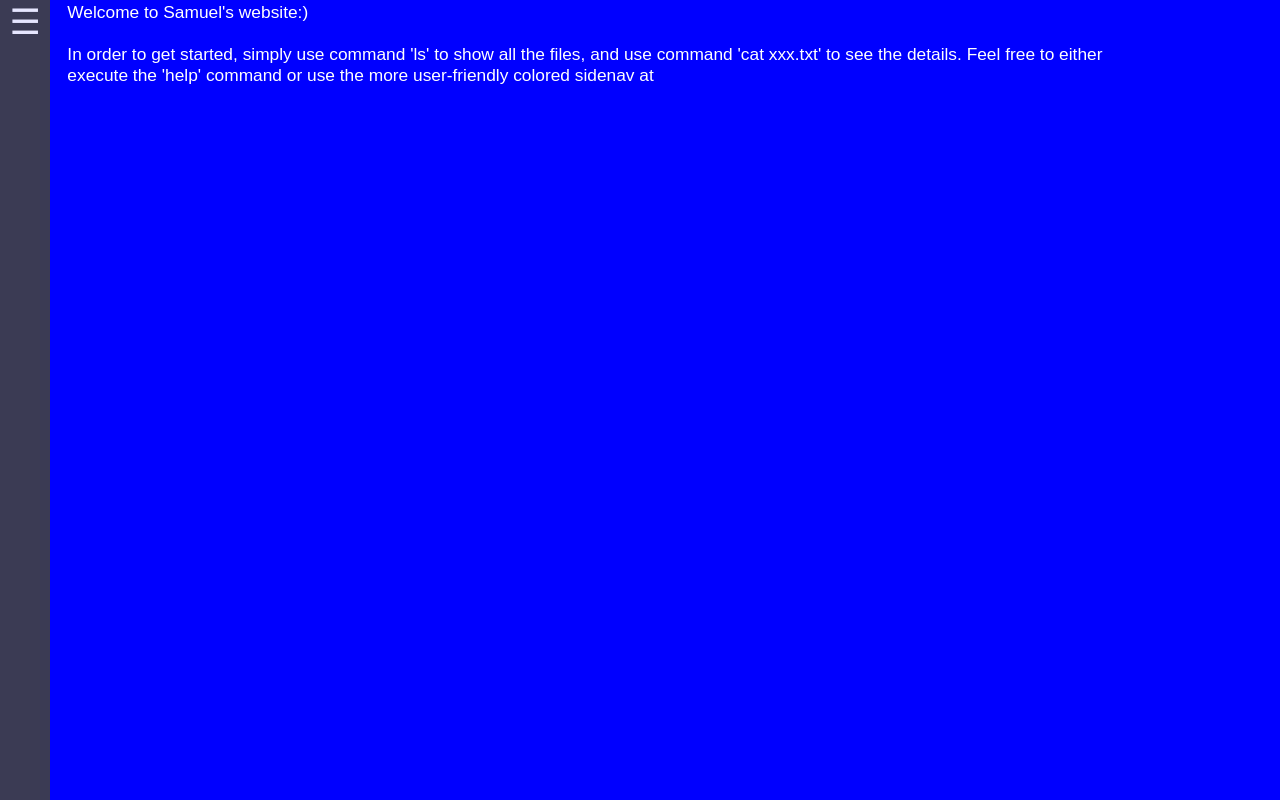
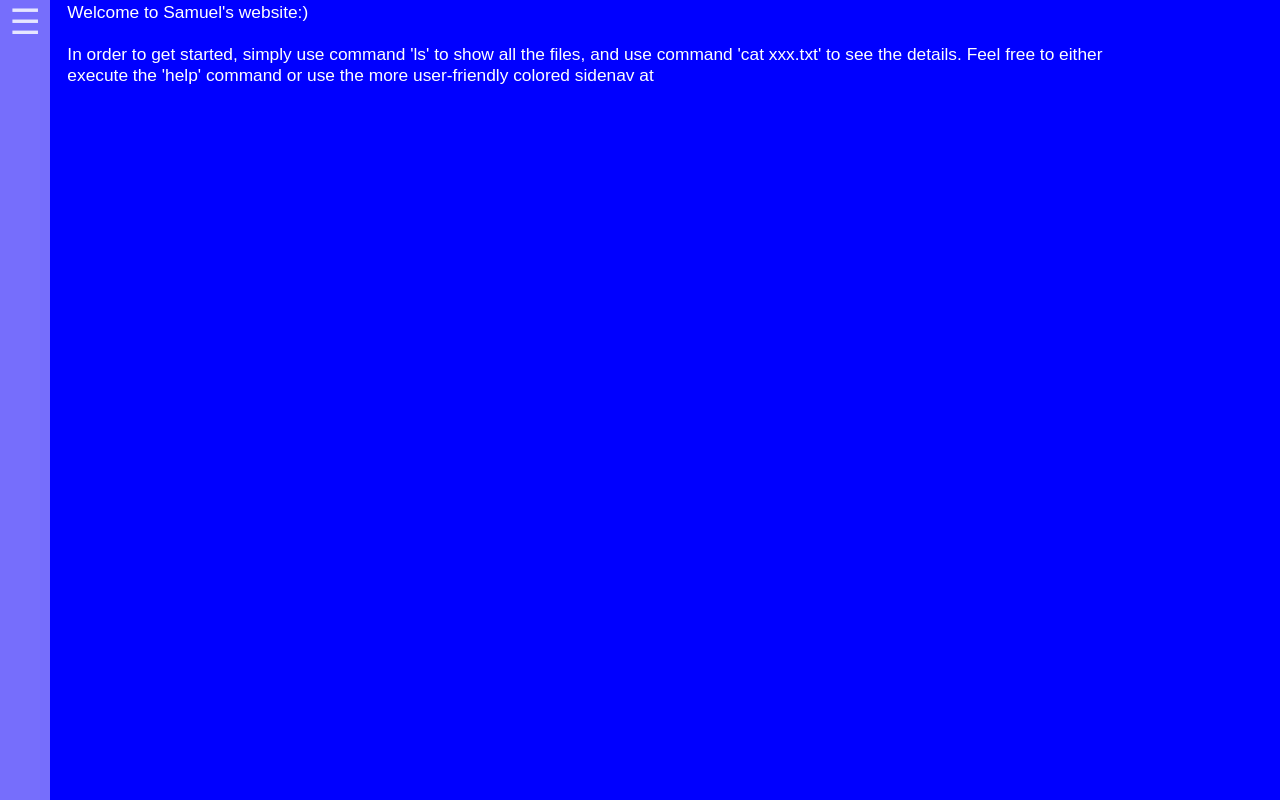
Before and after one commit to Samuelchen85/Samuelchen85.github.io, a plain HTML site: page index.html in a window 1280 px wide. Drawn offline with Linux system fonts and the light colour scheme.

Commit message:
change nav bar bg color

```diff
--- a/css/main.css
+++ b/css/main.css
@@ -90,7 +90,7 @@ body {
     top: 0;
     left: 0;
     /* background-color: #424242; */
-    background-color: #424242;
+    background-color: #837bfc;
     opacity: 0.9;
     overflow-x: hidden;
     transition: 0.3s;
```
